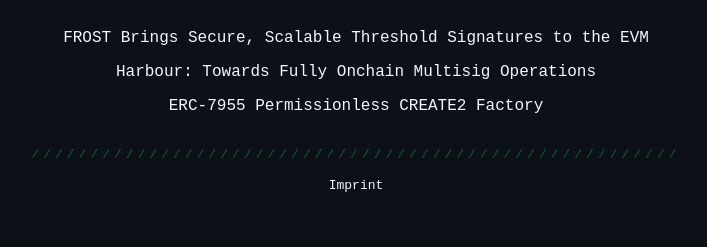
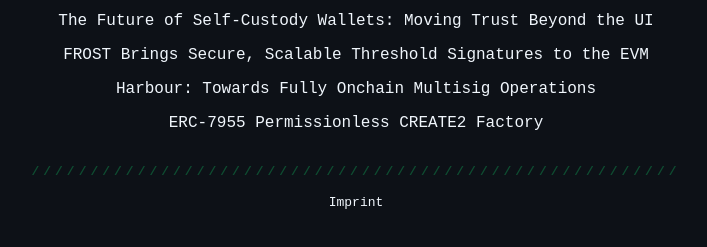
Before and after one commit to safe-research/safe-research.github.io, a plain HTML site: page index.html in a window 1280 px wide. Shown: the part 439-686 px from the top of the page, without its empty margins (284-991 px from the left). Drawn offline with Linux system fonts and the light colour scheme.

Commit message:
Add self custody wallet post link (#14)

```diff
--- a/index.html
+++ b/index.html
@@ -71,6 +71,9 @@
         <p class="spacer">///////////////////////////////////////////////////////</p>
         <ul>
           <li>
+            <a href="https://safe.global/blog/safe-research-the-future-of-self-custody-wallets" target="_blank">The Future of Self-Custody Wallets: Moving Trust Beyond the UI</a>
+          </li>
+          <li>
             <a href="https://safe.global/blog/frost-brings-secure-scalable-threshold-signatures-to-the-evm" target="_blank">FROST Brings Secure, Scalable Threshold Signatures to the EVM</a>
           </li>
           <li>
```
